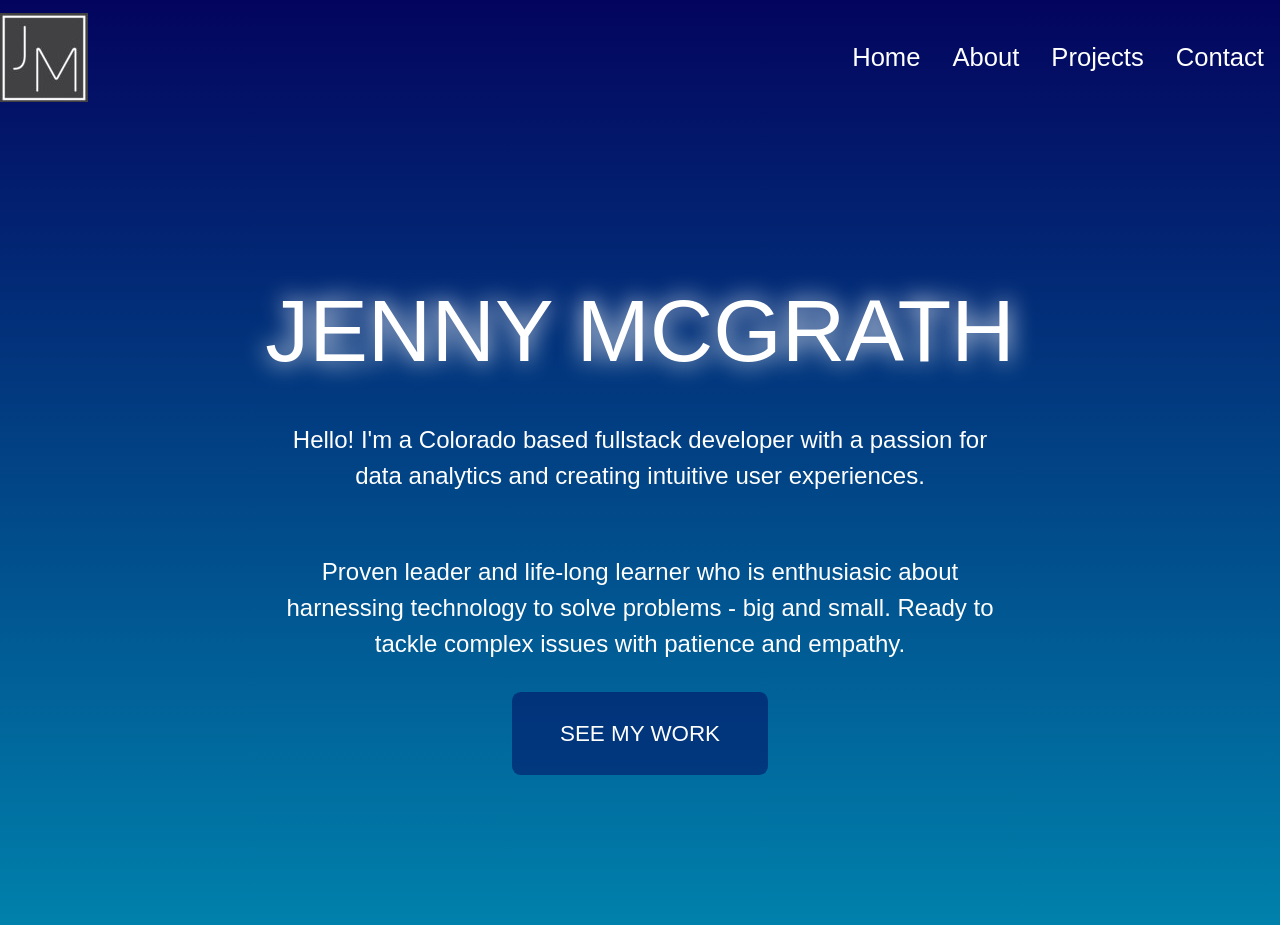
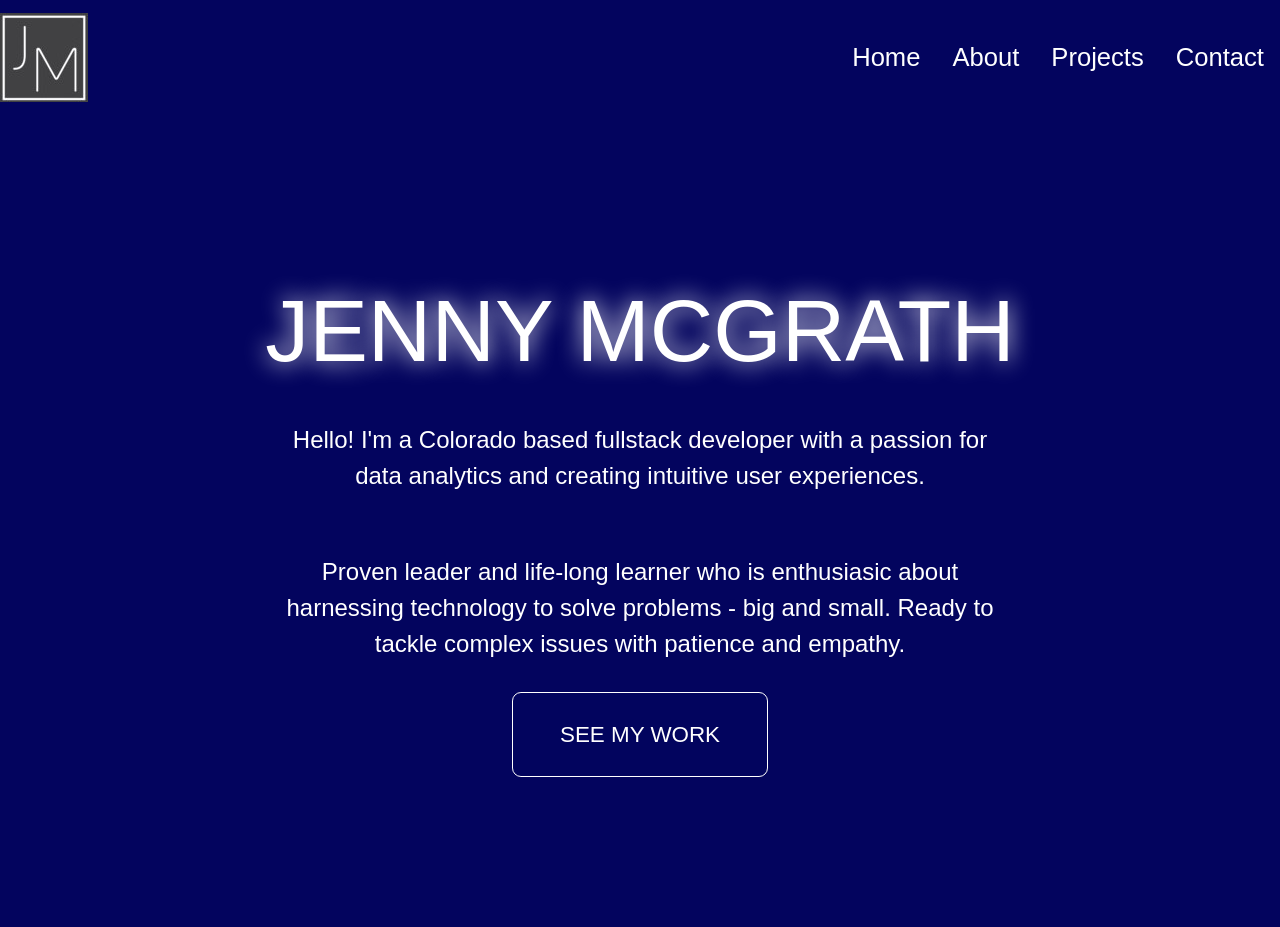
Before and after one commit to jennymarie1027/portfolio, a React (Create React App) app: page / in a window 1280 px wide. Built offline with nearby package versions, Linux system fonts and the light colour scheme; a web font is replaced by a local one.

Commit message:
update styling

```diff
--- a/public/stylesheets/app.css
+++ b/public/stylesheets/app.css
@@ -6,7 +6,8 @@ body {
     margin: 0px;
     font-weight: 100;
     font-family: 'Encode Sans SC', sans-serif;
-    background-image: linear-gradient(rgb(3, 4, 94), rgb(0, 129, 172));
+    /* background-image: linear-gradient(rgb(3, 4, 94), rgb(0, 129, 172)); */
+    background-color: rgb(3, 4, 94);
     min-height: 87vh;
     background-size: cover;
     background-repeat: no-repeat;
--- a/public/stylesheets/homepage.css
+++ b/public/stylesheets/homepage.css
@@ -37,6 +37,7 @@
     text-align: center;
     width: 20%;
     background: rgba(3, 4, 94, 0.5);
+    border: 1px solid white;
     border-radius: 0.4em;
     font-size: 1.4em;
     font-weight: 200;
--- a/public/stylesheets/nav.css
+++ b/public/stylesheets/nav.css
@@ -1,5 +1,5 @@
 .navbar {
-    background-image: linear-gradient(rgb(3, 4, 94));
+    background-color: rgb(3, 4, 94);
 }
 
 .nav-link {
```
